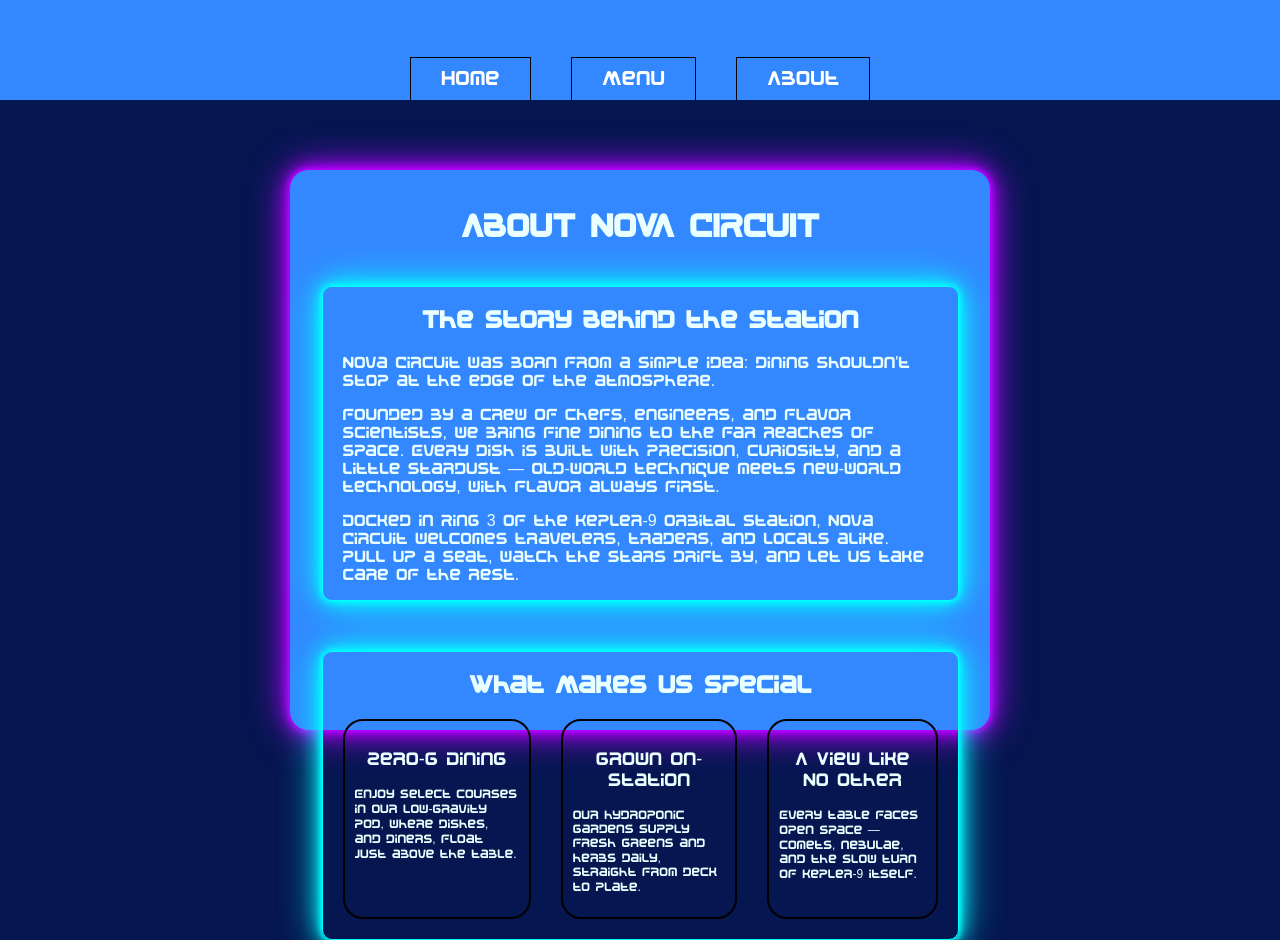
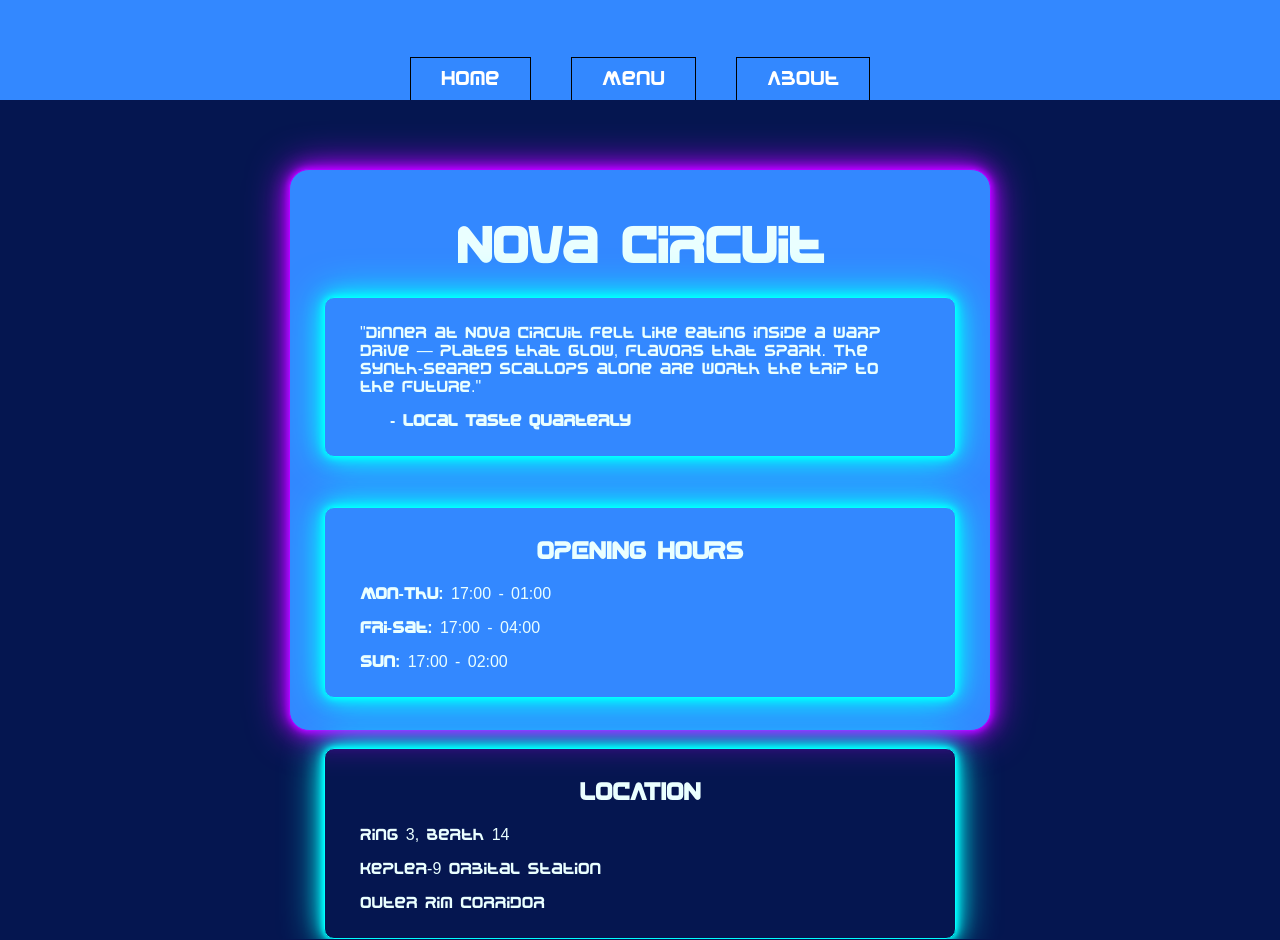
Before and after one commit to OverlordGummyBear/Restaurant-page, a website built with webpack: page src/index.html in a window 1280 px wide. Built offline with nearby package versions, Linux system fonts and the light colour scheme.

Commit message:
Fix instances where home was called main

```diff
--- a/src/index.html
+++ b/src/index.html
@@ -15,7 +15,9 @@
     </header>
 
     <div id="content">
+        <div >
 
+        </div>
     </div>
 </body>
 </html>
--- a/src/index.js
+++ b/src/index.js
@@ -4,4 +4,4 @@ import loadAbout from "./pages/about.js";
 import loadHome from "./pages/home.js";
 
 const contentDiv = document.querySelector("#content");
-contentDiv.appendChild(loadAbout());
+contentDiv.appendChild(loadHome());
--- a/src/pages/home.js
+++ b/src/pages/home.js
@@ -1,5 +1,71 @@
 function loadHome(){
+    //home div
+    const homeDiv = document.createElement("div");
+    homeDiv.classList = "home neon-border-dark";
 
+    //h1
+    const h1 = document.createElement("h1");
+    h1.textContent = "Nova Circuit";
+
+    //info-containers
+    const reviewDiv = document.createElement("div");
+    const hourInfoDiv = document.createElement("div");
+    const locationDiv = document.createElement("div");
+
+    reviewDiv.classList = "home-info-div review-container neon-border-light";
+    hourInfoDiv.classList = "home-info-div hour-info-container neon-border-light";
+    locationDiv.classList = "home-info-div location-container neon-border-light";
+
+    //review-container
+    const reviewPara = document.createElement("p");
+    reviewPara.textContent = "\"Dinner at Nova Circuit felt like eating inside a warp drive — plates that glow, flavors that spark. The synth-seared scallops alone are worth the trip to the future.\""
+    const reviewerPara = document.createElement("p");
+    reviewerPara.textContent = "- Local Taste Quarterly";
+
+    reviewDiv.append(reviewPara, reviewerPara);
+
+    //hour-info-container
+    const hourH2 = document.createElement("h2");
+    hourH2.textContent = "OPENING HOURS"
+
+    const boldWeekdays = document.createElement("b");
+    boldWeekdays.textContent = "Mon-Thu: "
+    const weekdaysPara = document.createElement("p");
+    weekdaysPara.appendChild(boldWeekdays);
+    weekdaysPara.appendChild(document.createTextNode("17:00 - 01:00 "));
+
+    const boldWeekend = document.createElement("b");
+    boldWeekend.textContent = "Fri-Sat: ";
+    const weekendPara = document.createElement("p");
+    weekendPara.appendChild(boldWeekend);
+    weekendPara.appendChild(document.createTextNode("17:00 - 04:00 "));
+
+    const boldSunday = document.createElement("b");
+    boldSunday.textContent = "Sun: ";
+    const sundayPara = document.createElement("p");
+    sundayPara.appendChild(boldSunday);
+    sundayPara.appendChild(document.createTextNode("17:00 - 02:00 "));
+
+    hourInfoDiv.append(hourH2, weekdaysPara, weekendPara, sundayPara);
+
+    //location-container
+    const locationH2 = document.createElement("h2");
+    locationH2.textContent = "LOCATION";
+
+    const addressP1 = document.createElement("p");
+    const addressP2 = document.createElement("p");
+    const addressP3 = document.createElement("p");
+
+    addressP1.textContent = "Ring 3, Berth 14";
+    addressP2.textContent = "Kepler-9 Orbital Station";
+    addressP3.textContent = "Outer Rim Corridor";
+
+    locationDiv.append(locationH2, addressP1, addressP2, addressP3);
+
+    //Append three divs to the homeDiv
+    homeDiv.append(h1, reviewDiv, hourInfoDiv, locationDiv);
+
+    return homeDiv;
 }
 
 export default loadHome;
--- a/src/pages/main.js
+++ b/src/pages/main.js
@@ -1,71 +1,5 @@
 function loadMain(){
-    //main div
-    const mainDiv = document.createElement("div");
-    mainDiv.classList = "main neon-border-dark";
 
-    //h1
-    const h1 = document.createElement("h1");
-    h1.textContent = "Nova Circuit";
-
-    //info-containers
-    const reviewDiv = document.createElement("div");
-    const hourInfoDiv = document.createElement("div");
-    const locationDiv = document.createElement("div");
-
-    reviewDiv.classList = "main-info-div review-container neon-border-light";
-    hourInfoDiv.classList = "main-info-div hour-info-container neon-border-light";
-    locationDiv.classList = "main-info-div location-container neon-border-light";
-
-    //review-container
-    const reviewPara = document.createElement("p");
-    reviewPara.textContent = "\"Dinner at Nova Circuit felt like eating inside a warp drive — plates that glow, flavors that spark. The synth-seared scallops alone are worth the trip to the future.\""
-    const reviewerPara = document.createElement("p");
-    reviewerPara.textContent = "- Local Taste Quarterly";
-
-    reviewDiv.append(reviewPara, reviewerPara);
-
-    //hour-info-container
-    const hourH2 = document.createElement("h2");
-    hourH2.textContent = "OPENING HOURS"
-
-    const boldWeekdays = document.createElement("b");
-    boldWeekdays.textContent = "Mon-Thu: "
-    const weekdaysPara = document.createElement("p");
-    weekdaysPara.appendChild(boldWeekdays);
-    weekdaysPara.appendChild(document.createTextNode("17:00 - 01:00 "));
-
-    const boldWeekend = document.createElement("b");
-    boldWeekend.textContent = "Fri-Sat: ";
-    const weekendPara = document.createElement("p");
-    weekendPara.appendChild(boldWeekend);
-    weekendPara.appendChild(document.createTextNode("17:00 - 04:00 "));
-
-    const boldSunday = document.createElement("b");
-    boldSunday.textContent = "Sun: ";
-    const sundayPara = document.createElement("p");
-    sundayPara.appendChild(boldSunday);
-    sundayPara.appendChild(document.createTextNode("17:00 - 02:00 "));
-
-    hourInfoDiv.append(hourH2, weekdaysPara, weekendPara, sundayPara);
-
-    //location-container
-    const locationH2 = document.createElement("h2");
-    locationH2.textContent = "LOCATION";
-
-    const addressP1 = document.createElement("p");
-    const addressP2 = document.createElement("p");
-    const addressP3 = document.createElement("p");
-
-    addressP1.textContent = "Ring 3, Berth 14";
-    addressP2.textContent = "Kepler-9 Orbital Station";
-    addressP3.textContent = "Outer Rim Corridor";
-
-    locationDiv.append(locationH2, addressP1, addressP2, addressP3);
-
-    //Append three main divs to the mainDiv
-    mainDiv.append(h1, reviewDiv, hourInfoDiv, locationDiv);
-
-    return mainDiv;
 }
 
 export default loadMain;
--- a/src/styles.css
+++ b/src/styles.css
@@ -74,8 +74,8 @@ button {
     width: 100%;
 }
 
-/*main page*/
-.main, .about{
+/*home page*/
+.home, .about{
     height: 80%;
     max-width: 700px;
 
@@ -86,18 +86,18 @@ button {
     gap: 50px;
 }
 
-.main > h1{
+.home > h1{
     font-size: 50px;
     margin-top: 50px;
     margin-bottom: -30px;
 }
 
-.main-info-div{
+.home-info-div{
     width: 80%;
     padding: 10px 35px;
 }
 
-.main-info-div > h2{
+.home-info-div > h2{
     text-align: center;
 }
 
```
